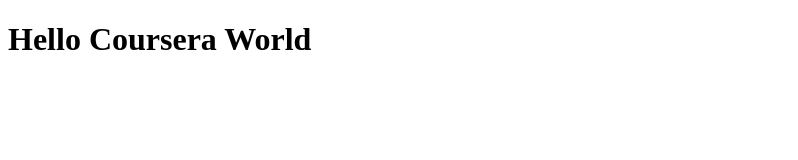
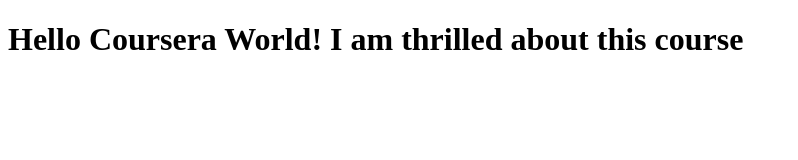
Before and after one commit to coderjane/cousera-test, a plain HTML site: page index.html in a window 1280 px wide. Shown: the whole page, without its empty margins (0-798 px from the left). Drawn offline with Linux system fonts and the light colour scheme.

Commit message:
Next version of web file

```diff
--- a/index.html
+++ b/index.html
@@ -5,6 +5,6 @@
     <title>Hello Coursera World</title>
   </head>
   <body>
-    <h1> Hello Coursera World</h1>
+    <h1> Hello Coursera World! I am thrilled about this course</h1>
   </body>
 </html>
```
